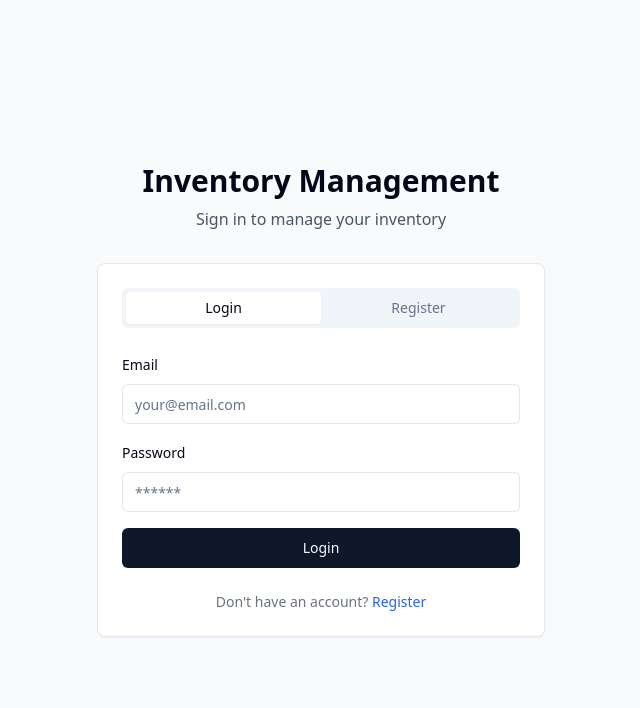
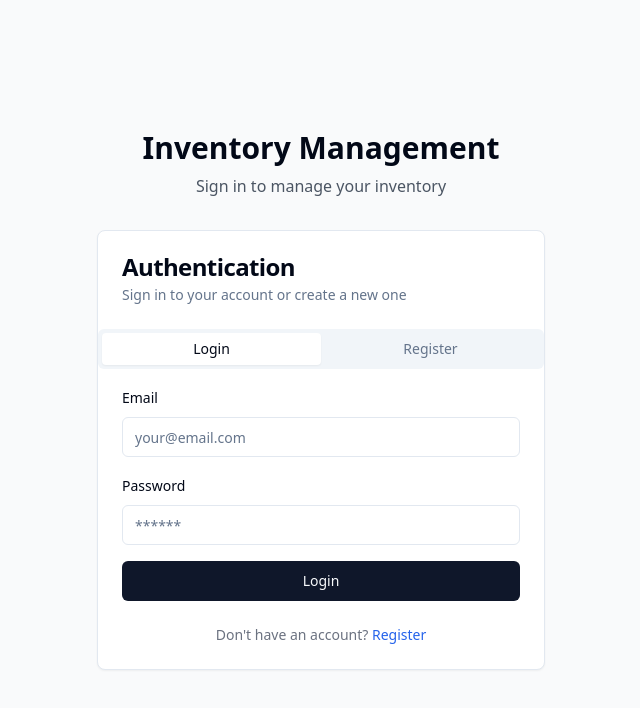
Before and after one commit to mussie-alemayehu/swift-stock-tracker-lite, a React (Vite) app: page /auth in a window 1280 px wide. Shown: the top 708 px of the page, without its empty margins (319-959 px from the left). Built offline with nearby package versions, Linux system fonts and the light colour scheme.

Commit message:
Fix: Tabs component errors
Fixes errors related to the Tabs component, ensuring TabsContent is used within Tabs and resolving a TypeError.

```diff
--- a/src/pages/Auth.tsx
+++ b/src/pages/Auth.tsx
@@ -113,16 +113,20 @@ const Auth = () => {
 
         <Card>
           <CardHeader>
+            <CardTitle>Authentication</CardTitle>
+            <CardDescription>
+              Sign in to your account or create a new one
+            </CardDescription>
+          </CardHeader>
+
           <Tabs value={activeTab} onValueChange={setActiveTab} className="w-full">
-              <TabsList className="grid w-full grid-cols-2">
+            <TabsList className="grid w-full grid-cols-2 mb-4">
               <TabsTrigger value="login">Login</TabsTrigger>
               <TabsTrigger value="register">Register</TabsTrigger>
             </TabsList>
-            </Tabs>
-          </CardHeader>
+
+            <TabsContent value="login">
               <CardContent>
-            <Tabs value={activeTab} onValueChange={setActiveTab} className="w-full">
-              <TabsContent value="login" className="mt-0">
                 <Form {...loginForm}>
                   <form onSubmit={loginForm.handleSubmit(handleLogin)} className="space-y-4">
                     <FormField
@@ -156,9 +160,11 @@ const Auth = () => {
                     </Button>
                   </form>
                 </Form>
+              </CardContent>
             </TabsContent>
 
-              <TabsContent value="register" className="mt-0">
+            <TabsContent value="register">
+              <CardContent>
                 <Form {...registerForm}>
                   <form onSubmit={registerForm.handleSubmit(handleRegister)} className="space-y-4">
                     <FormField
@@ -205,9 +211,10 @@ const Auth = () => {
                     </Button>
                   </form>
                 </Form>
+              </CardContent>
             </TabsContent>
           </Tabs>
-          </CardContent>
+
           <CardFooter className="flex justify-center">
             <p className="text-sm text-gray-500">
               {activeTab === 'login' ? "Don't have an account? " : "Already have an account? "}
```
Lines whose indentation alone changed are shown as unchanged.
